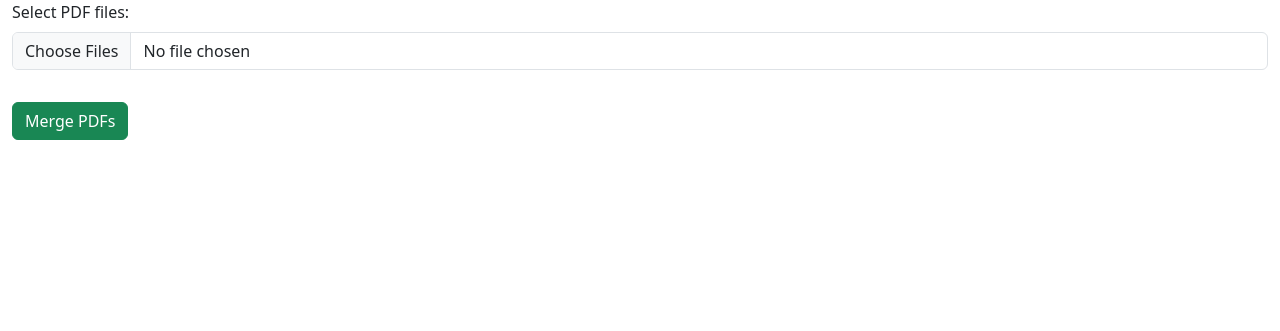
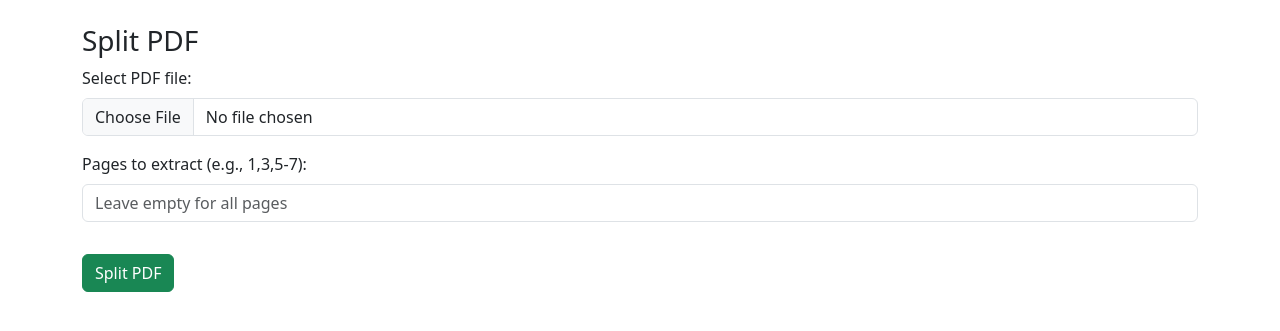
Before and after one commit to Rudradeep369/Web_PDF_Editor, a Django app: page /split/ in a window 1280 px wide. Shown: the part 56-387 px from the top of the page. Run offline with Django 5.2, Linux system fonts and the light colour scheme.

Commit message:
uploading file managed

```diff
--- a/my_app/views.py
+++ b/my_app/views.py
@@ -5,6 +5,7 @@ import pikepdf
 import tempfile
 import zipfile
 import os
+import io
 from django.core.files.storage import FileSystemStorage
 
 def index(request):
@@ -14,77 +15,70 @@ def rotate(request):
     if request.method == "POST" and request.FILES.get("pdf_file"):
         uploaded_file = request.FILES["pdf_file"]
         rotation_angle = int(request.POST.get("rotation", 0))
-        pages_input = request.POST.get("pages", "").strip()  # e.g., "1,3,5" or "2-4"
+        pages_input = request.POST.get("pages", "").strip()
 
-        fs = FileSystemStorage()
-        input_file = fs.save(uploaded_file.name, uploaded_file)
-        input_path = fs.path(input_file)
+        # open PDF from memory
+        pdf_data = uploaded_file.read()
+        with pikepdf.open(io.BytesIO(pdf_data)) as pdf_my:
 
-        output_path = fs.path("rotated_" + uploaded_file.name)
+            # helper: parse page input
+            def parse_pages(pages_str, total_pages):
+                pages_to_rotate = set()
+                if not pages_str:
+                    return set(range(total_pages))  # rotate all
+                for part in pages_str.split(","):
+                    if "-" in part:
+                        start, end = part.split("-")
+                        pages_to_rotate.update(range(int(start)-1, int(end)))
+                    else:
+                        pages_to_rotate.add(int(part)-1)
+                return pages_to_rotate
 
-        pdf_my = pikepdf.open(input_path)
+            pages_to_rotate = parse_pages(pages_input, len(pdf_my.pages))
 
-        # function to parse page input
-        def parse_pages(pages_str, total_pages):
-            pages_to_rotate = set()
-            if not pages_str:
-                return set(range(total_pages))  # rotate all pages
-            for part in pages_str.split(","):
-                if "-" in part:
-                    start, end = part.split("-")
-                    pages_to_rotate.update(range(int(start)-1, int(end)))  # convert to 0-based
-                else:
-                    pages_to_rotate.add(int(part)-1)  # convert to 0-based
-            return pages_to_rotate
+            # rotate selected pages
+            for i, page in enumerate(pdf_my.pages):
+                if i in pages_to_rotate:
+                    page.Rotate = (page.obj.get("/Rotate", 0) + rotation_angle) % 360
 
-        pages_to_rotate = parse_pages(pages_input, len(pdf_my.pages))
+            # save to memory
+            output_buffer = io.BytesIO()
+            pdf_my.save(output_buffer)
+            output_buffer.seek(0)
 
-        # rotate selected pages
-        for i, page in enumerate(pdf_my.pages):
-            if i in pages_to_rotate:
-                page.Rotate = (page.obj.get("/Rotate", 0) + rotation_angle) % 360
-
-        pdf_my.save(output_path)
-
-        # return rotated file as download
-        with open(output_path, "rb") as f:
-            response = HttpResponse(f.read(), content_type="application/pdf")
-            response["Content-Disposition"] = "inline; filename=preview.pdf"
-            return response
-
+        # ✅ return rotated file directly from memory
+        response = HttpResponse(output_buffer, content_type="application/pdf")
+        response["Content-Disposition"] = "inline; filename=preview.pdf"
+        return response
 
     return render(request, "rotate.html")
+
 
 
 def protect_pdf(request):
     if request.method == "POST" and request.FILES.get("pdf_file"):
         uploaded_file = request.FILES["pdf_file"]
         user_password = request.POST.get("user_password", "123")
-        # owner_password = request.POST.get("owner_password", "owner")
 
-        fs = FileSystemStorage()
-        input_file = fs.save(uploaded_file.name, uploaded_file)
-        input_path = fs.path(input_file)
+        # open PDF from memory
+        pdf_data = uploaded_file.read()
+        with pikepdf.open(io.BytesIO(pdf_data)) as pdf_my:
+            # apply encryption
+            no_extract = pikepdf.Encryption(
+                user=user_password,
+                allow=pikepdf.Permissions(extract=False, print_lowres=True),
+                R=4
+            )
 
-        output_path = fs.path("protected_" + uploaded_file.name)
+            # save to memory
+            output_buffer = io.BytesIO()
+            pdf_my.save(output_buffer, encryption=no_extract)
+            output_buffer.seek(0)
 
-        # open and apply encryption
-        pdf_my = pikepdf.open(input_path)
-
-        no_extract = pikepdf.Encryption(
-            user=user_password,
-            # owner=owner_password,
-            allow=pikepdf.Permissions(extract=False, print_lowres=True),
-            R=4
-        )
-
-        pdf_my.save(output_path, encryption=no_extract)
-
-        # return protected PDF
-        with open(output_path, "rb") as f:
-            response = HttpResponse(f.read(), content_type="application/pdf")
-            response["Content-Disposition"] = f'attachment; filename="protected_{uploaded_file.name}"'
-            return response
+        # return as download
+        response = HttpResponse(output_buffer, content_type="application/pdf")
+        response["Content-Disposition"] = f'attachment; filename="protected_{uploaded_file.name}"'
+        return response
 
     return render(request, "protect.html")
 
@@ -93,13 +87,6 @@ def split_pdf(request):
     if request.method == "POST" and request.FILES.get("pdf_file"):
         uploaded_file = request.FILES["pdf_file"]
         pages_input = request.POST.get("pages", "").strip()
-
-        # Save uploaded file temporarily
-        fs = FileSystemStorage()
-        input_file = fs.save(uploaded_file.name, uploaded_file)
-        input_path = fs.path(input_file)
-
-        pdf_my = pikepdf.open(input_path)
 
         # helper to parse page input
         def parse_pages(pages_str, total_pages):
@@ -114,29 +101,34 @@ def split_pdf(request):
                     pages_to_extract.add(int(part)-1)
             return pages_to_extract
 
-        selected_pages = parse_pages(pages_input, len(pdf_my.pages))
+        with tempfile.TemporaryDirectory() as tmpdirname:
+            # save uploaded file into temp
+            input_path = os.path.join(tmpdirname, uploaded_file.name)
+            with open(input_path, "wb") as f:
+                for chunk in uploaded_file.chunks():
+                    f.write(chunk)
 
-        # create temporary directory for split files
-        with tempfile.TemporaryDirectory() as tmpdirname:
-            pdf_files = []
+            # open PDF inside with → closes properly
+            with pikepdf.open(input_path) as pdf_my:
+                selected_pages = parse_pages(pages_input, len(pdf_my.pages))
 
-            for i, page in enumerate(pdf_my.pages):
-                if i in selected_pages:
-                    new_pdf = pikepdf.Pdf.new()
-                    new_pdf.pages.append(page)
-                    name = f"page_{i+1}.pdf"
-                    filepath = os.path.join(tmpdirname, name)
-                    new_pdf.save(filepath)
-                    pdf_files.append(filepath)
+                pdf_files = []
+                for i, page in enumerate(pdf_my.pages):
+                    if i in selected_pages:
+                        new_pdf = pikepdf.Pdf.new()
+                        new_pdf.pages.append(page)
+                        name = f"page_{i+1}.pdf"
+                        filepath = os.path.join(tmpdirname, name)
+                        new_pdf.save(filepath)
+                        pdf_files.append(filepath)
 
             # ✅ if only one page → return that PDF
             if len(pdf_files) == 1:
                 file_path = pdf_files[0]
                 with open(file_path, "rb") as f:
                     response = HttpResponse(f.read(), content_type="application/pdf")
-                    response["Content-Disposition"] = "inline; filename=preview.pdf"
+                    response["Content-Disposition"] = 'inline; filename="split_page.pdf"'
                     return response
-
 
             # ✅ if multiple pages → return as ZIP
             zip_path = os.path.join(tmpdirname, "split_pdfs.zip")
@@ -154,27 +146,29 @@ def split_pdf(request):
 def merge_pdf(request):
     if request.method == "POST" and request.FILES.getlist("pdf_files"):
         uploaded_files = request.FILES.getlist("pdf_files")
-
-        fs = FileSystemStorage()
         new_pdf = pikepdf.Pdf.new()
 
-        # save each uploaded file temporarily
+        # everything stays in a temp directory
         with tempfile.TemporaryDirectory() as tmpdirname:
             for uploaded_file in uploaded_files:
-                input_file = fs.save(uploaded_file.name, uploaded_file)
-                input_path = fs.path(input_file)
+                # save file temporarily
+                input_path = os.path.join(tmpdirname, uploaded_file.name)
+                with open(input_path, "wb") as f:
+                    for chunk in uploaded_file.chunks():
+                        f.write(chunk)
 
-                old_pdf = pikepdf.open(input_path)
-                new_pdf.pages.extend(old_pdf.pages)
+                # open and append pages
+                with pikepdf.open(input_path) as old_pdf:
+                    new_pdf.pages.extend(old_pdf.pages)
 
-            # save merged file
+            # save merged file in temp
             merged_path = os.path.join(tmpdirname, "merged.pdf")
             new_pdf.save(merged_path)
 
             # return as download
             with open(merged_path, "rb") as f:
                 response = HttpResponse(f.read(), content_type="application/pdf")
-                response["Content-Disposition"] = "inline; filename=preview.pdf"
+                response["Content-Disposition"] = 'inline; filename="merged.pdf"'
                 return response
 
     return render(request, "merge.html")
@@ -185,16 +179,15 @@ def delete_pages(request):
         pdf_file = request.FILES["pdf_file"]
         pages_to_delete = request.POST.get("pages")  # e.g. "1,2,5-7"
 
-        # Save uploaded PDF to temp
         with tempfile.TemporaryDirectory() as tmpdirname:
+            # save uploaded file into temp only
             input_path = os.path.join(tmpdirname, pdf_file.name)
             with open(input_path, "wb") as f:
                 for chunk in pdf_file.chunks():
                     f.write(chunk)
 
-            # Open inside "with" so file closes after editing
+            # open and process
             with pikepdf.open(input_path) as pdf:
-                # Parse user input (pages are 1-based, Python uses 0-based)
                 pages = []
                 if pages_to_delete:
                     for part in pages_to_delete.split(","):
@@ -204,16 +197,14 @@ def delete_pages(request):
                         else:
                             pages.append(int(part)-1)
 
-                # Delete pages safely (descending order)
                 for p in sorted(set(pages), reverse=True):
                     if 0 <= p < len(pdf.pages):
                         del pdf.pages[p]
 
-                # Save modified PDF to a NEW file
                 output_path = os.path.join(tmpdirname, "modified.pdf")
                 pdf.save(output_path)
 
-            # Now file is closed, safe to read and send
+            # send response
             with open(output_path, "rb") as f:
                 response = HttpResponse(f.read(), content_type="application/pdf")
                 response["Content-Disposition"] = "inline; filename=preview.pdf"
--- a/templates/split.html
+++ b/templates/split.html
@@ -3,29 +3,40 @@
 {% block title %}Split PDF{% endblock title %}
 
 {% block body %}
+<div class="container mt-4">
+    <h3>Split PDF</h3>
     <form method="post" enctype="multipart/form-data">
         {% csrf_token %}
+
+        <!-- Upload single file -->
         <div class="mb-3">
-                <label for="pdf_files" class="form-label">Select PDF files:</label>
-                <input class="form-control" type="file" name="pdf_files" id="pdf_files" multiple required onchange="previewFiles()">
+            <label for="pdf_file" class="form-label">Select PDF file:</label>
+            <input class="form-control" type="file" name="pdf_file" id="pdf_file" required onchange="previewFile()">
         </div>
 
+        <!-- Page selection -->
+        <div class="mb-3">
+            <label for="pages" class="form-label">Pages to extract (e.g., 1,3,5-7):</label>
+            <input class="form-control" type="text" name="pages" id="pages" placeholder="Leave empty for all pages">
+        </div>
+
+        <!-- Preview selected file -->
         <ul id="fileList" class="list-group mb-3"></ul>
 
-            <button type="submit" class="btn btn-success">Merge PDFs</button>
+        <button type="submit" class="btn btn-success">Split PDF</button>
     </form>
 </div>
 
 <script>
-        function previewFiles() {
-            const fileInput = document.getElementById("pdf_files");
+    function previewFile() {
+        const fileInput = document.getElementById("pdf_file");
         const fileList = document.getElementById("fileList");
         fileList.innerHTML = "";
 
-            for (let i = 0; i < fileInput.files.length; i++) {
+        if (fileInput.files.length > 0) {
             let li = document.createElement("li");
             li.classList.add("list-group-item");
-                li.textContent = fileInput.files[i].name;
+            li.textContent = fileInput.files[0].name;
             fileList.appendChild(li);
         }
     }
```
Lines whose indentation alone changed are shown as unchanged.
